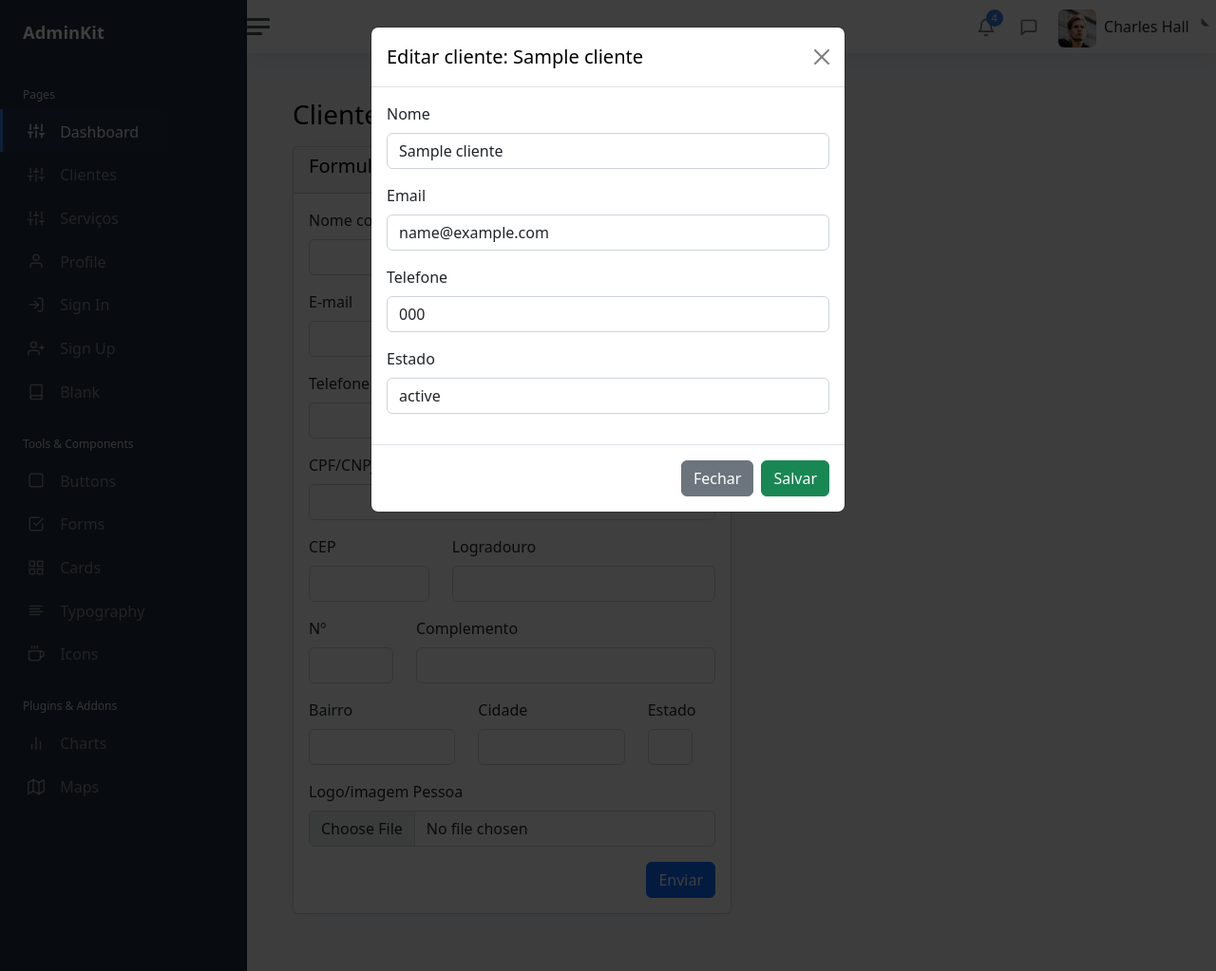
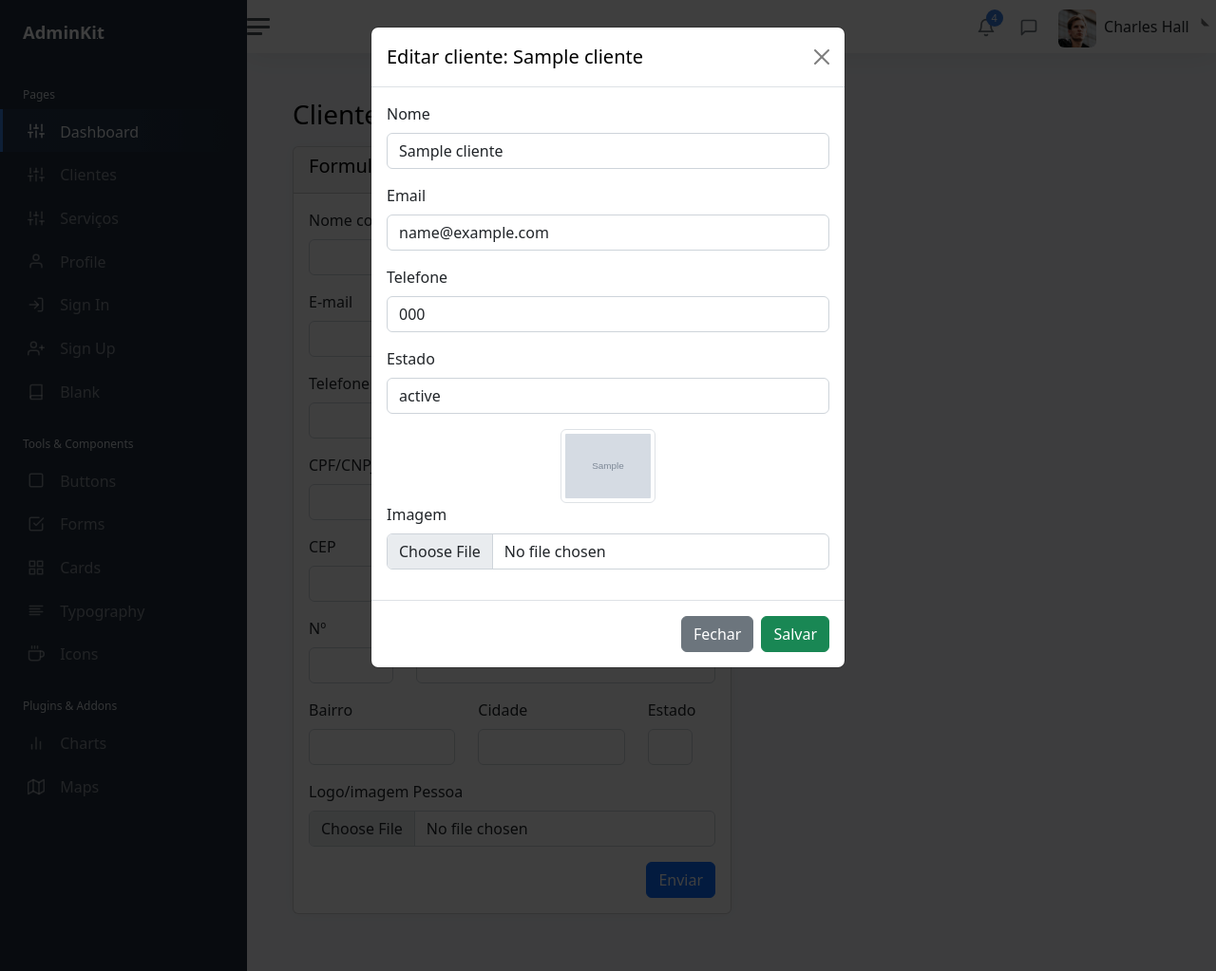
Before and after one commit to selogerkkk/dashboard, a PHP site: page /formCliente.php in a window 1280 px wide, after a click that opens the changed part. Shown: the whole page at 95% size. Run offline with PHP 8.4, Linux system fonts and the light colour scheme; tables that the repository leaves empty hold one stand-in row (values such as "Sample post"); grey boxes marked "Sample" are stand-in pictures; some libraries are stand-ins or nearby versions.

Commit message:
feat: Visualização da imagem de cada cliente no modal de edição

```diff
--- a/formCliente.php
+++ b/formCliente.php
@@ -151,7 +151,7 @@
                                                                 <button type="button" class="btn-close" data-bs-dismiss="modal" aria-label="Close"></button>
                                                             </div>
                                                             <div class="modal-body">
-                                                                <form action="atualizarCliente.php" method="post">
+                                                                <form action="atualizarCliente.php" method="post" enctype="multipart/form-data">
                                                                     <div class="mb-3">
                                                                         <label for="exampleFormControlInput1" class="form-label">Nome</label>
                                                                         <input type="text" class="form-control" id="nome" name="nome" required autocomplete="off">
@@ -168,6 +168,13 @@
                                                                     <div class="mb-3">
                                                                         <label for="exampleFormControlInput1" class="form-label">Estado</label>
                                                                         <input type="text" class="form-control" id="estado" name="estado" required autocomplete="off">
+                                                                    </div>
+                                                                    <div class="mb-3">
+                                                                        <div style="text-align: center;">
+                                                                            <img src="imagens/<?= $fotos ?>" id="fotoEdicao" class="img-fluid img-thumbnail" width="100px" height="100px">
+                                                                        </div>
+                                                                        <label for="exampleFormControlInput1" class="form-label">Imagem</label>
+                                                                        <input type="file" class="form-control" name="fotoatualizada">
                                                                     </div>
                                                             </div>
                                                             <div class="modal-footer">
@@ -231,6 +238,7 @@
         const emailInput = editarModal.querySelector('#email');
         const telefoneInput = editarModal.querySelector('#telefone');
         const estadoInput = editarModal.querySelector('#estado');
+        const fotoInput = editarModal.querySelector('#fotoEdicao');
 
         editarButtons.forEach(button => {
             button.addEventListener('click', function() {
@@ -239,6 +247,7 @@
                 const email = button.getAttribute('data-email');
                 const telefone = button.getAttribute('data-telefone');
                 const estado = button.getAttribute('data-estado');
+                const foto = button.getAttribute('data-fotos');
 
                 modalEditarTitle.textContent = "Editar cliente: " + nome;
                 idInput.value = id;
@@ -246,6 +255,7 @@
                 emailInput.value = email;
                 telefoneInput.value = telefone;
                 estadoInput.value = estado;
+                fotoInput.src = "imagens/" + foto;
             });
         });
 
```
